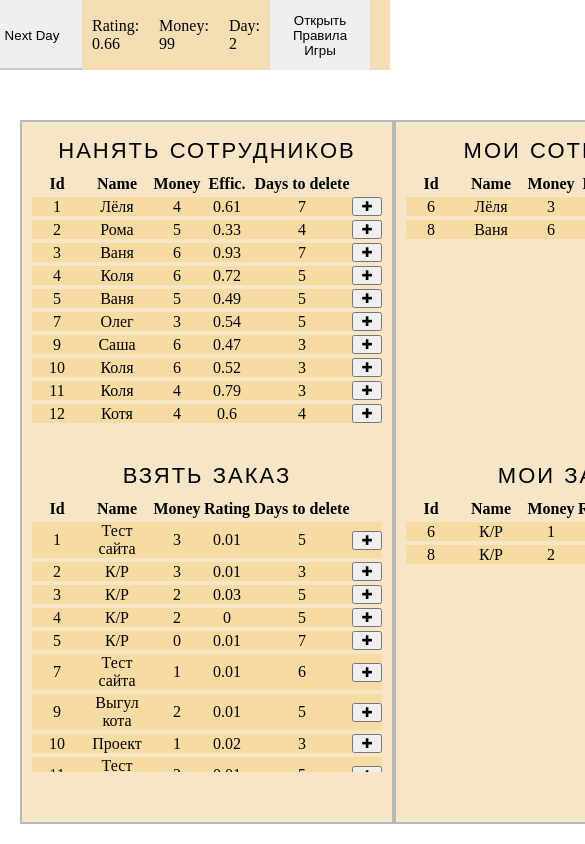
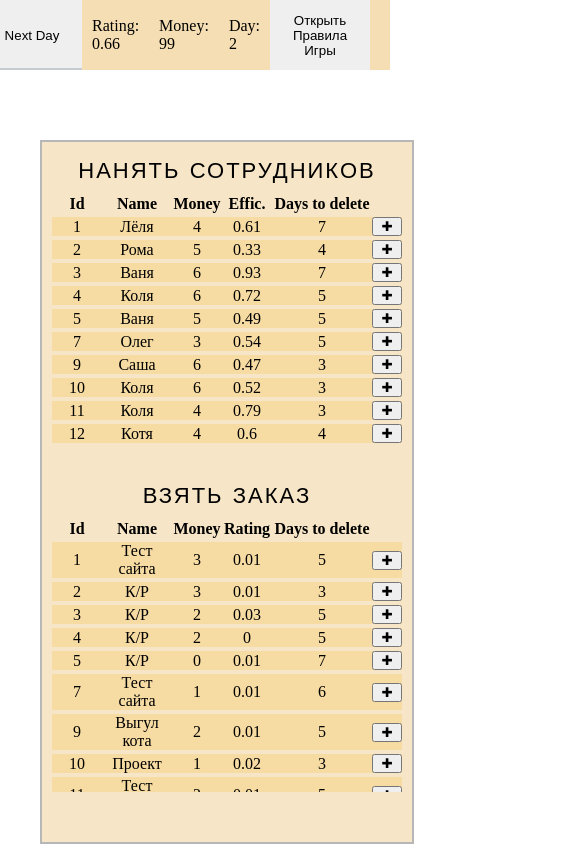
Before and after one commit to NeuroResist/myCompany, a plain HTML site: page index.html in a window 390 px wide. Shown: the top 844 px of the page, 585 px wide, since content can reach past the window. Drawn offline with Linux system fonts and the light colour scheme.

Commit message:
Добавил адаптивности под мобильные устройства

```diff
--- a/styles.scss
+++ b/styles.scss
@@ -55,7 +55,9 @@ header{
 .main-block-with-content{
   display: flex;
   justify-content: space-evenly;
+  flex-wrap: wrap;
   &__left-block, &__right-block{
+    margin: 20px;
     width: 370px;
     background-color: #f6e5c6;
     height: 700px;
```
Also changed, not shown: styles.css, 1 other file.
